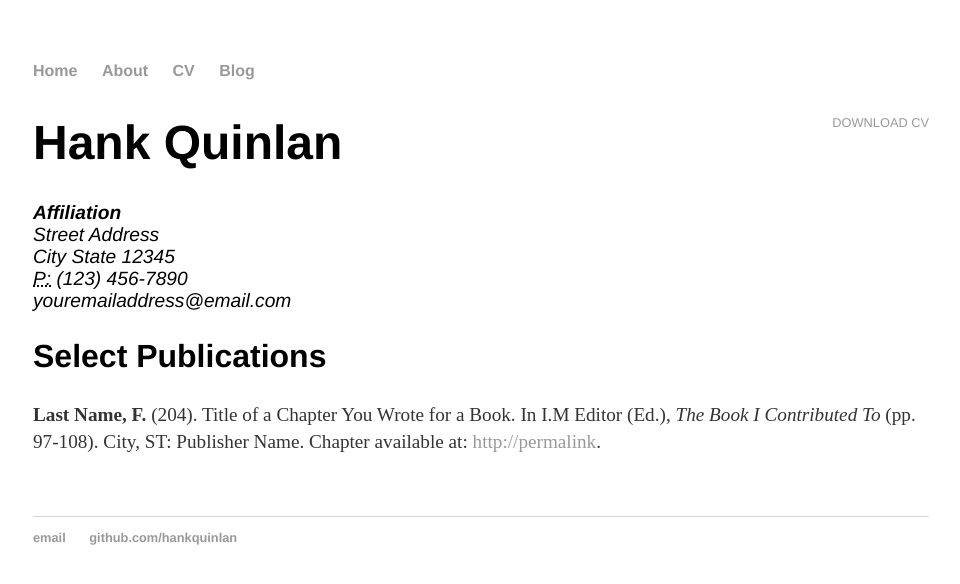
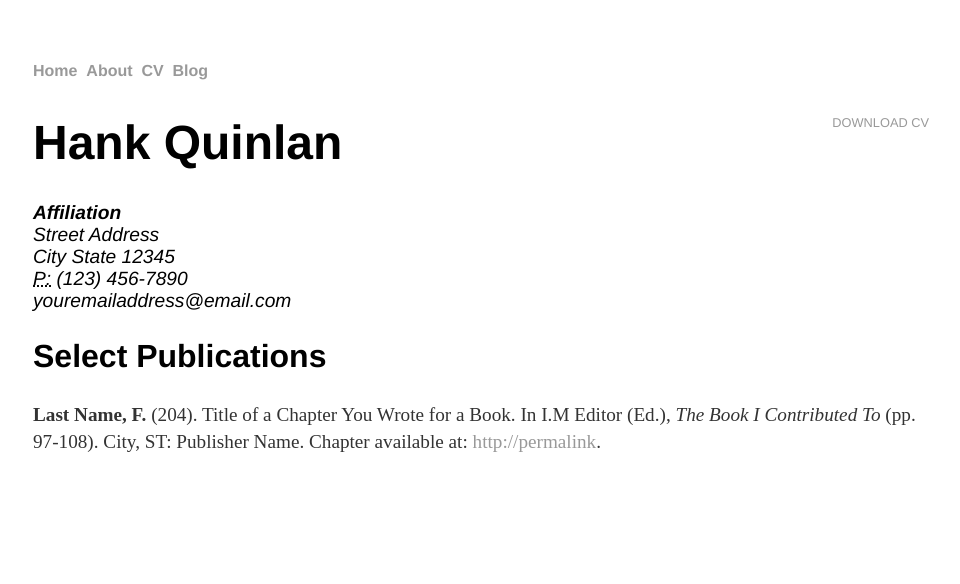
Before and after one commit to chaoyichen71/chaoyichen71.github.io, a Jekyll site: the page built from cv/index.html, in a window 1280 px wide. Shown: the top 584 px of the page, without its empty margins (159-1119 px from the left). Built offline with Jekyll 4.4.1, drawn with Linux system fonts in a browser that asks for light colours.

Commit message:
Update default.html

```diff
--- a/_layouts/default.html
+++ b/_layouts/default.html
@@ -22,13 +19,6 @@
   {{ content }}
 
 </div>
-
-  <footer>
-   <ul>
-   <li><a href="mailto:hankquinlanhub@gmail.com">email</a></li>
-   <li><a href="https://github.com/hankquinlan">github.com/hankquinlan</a></li>
-   </ul>
-  </footer>
   </body>
 
 </html>
```
Also changed, not shown: other parts of _layouts/default.html (+1 -4 lines).
